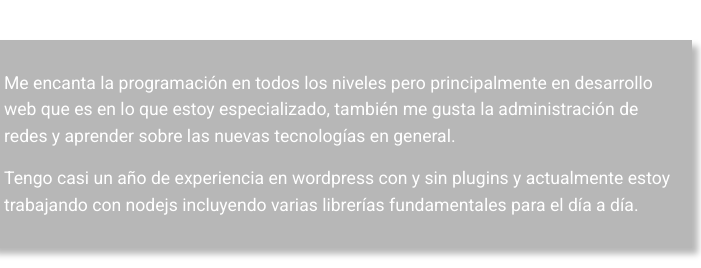
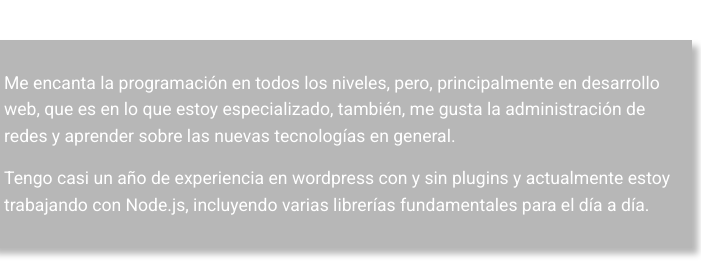
Before and after one commit to jphur/jphur.github.io, a website: page index.html in a window 1280 px wide. Shown: the part 784-1052 px from the top of the page, 508-1209 px from the left. Drawn offline with Linux system fonts and the light colour scheme.

Commit message:
text changes

```diff
--- a/index.html
+++ b/index.html
@@ -45,11 +45,11 @@
             </div>
 
             <div class="about-me__container__text u-zoom ">
-                <p class="u-mb-little">Me encanta la programación en todos los niveles pero principalmente en desarrollo
-                    web que es en lo que estoy especializado, también me gusta la administración de redes y aprender
+                <p class="u-mb-little">Me encanta la programación en todos los niveles, pero, principalmente en desarrollo
+                    web, que es en lo que estoy especializado, también, me gusta la administración de redes y aprender
                     sobre las nuevas tecnologías en general.</p>
                 <p class="u-mt-little">Tengo casi un año de experiencia en wordpress con y sin plugins y actualmente
-                    estoy trabajando con nodejs incluyendo varias librerías fundamentales para el día a día.</p>
+                    estoy trabajando con Node.js, incluyendo varias librerías fundamentales para el día a día.</p>
             </div>
         </div>
     </section>
```
